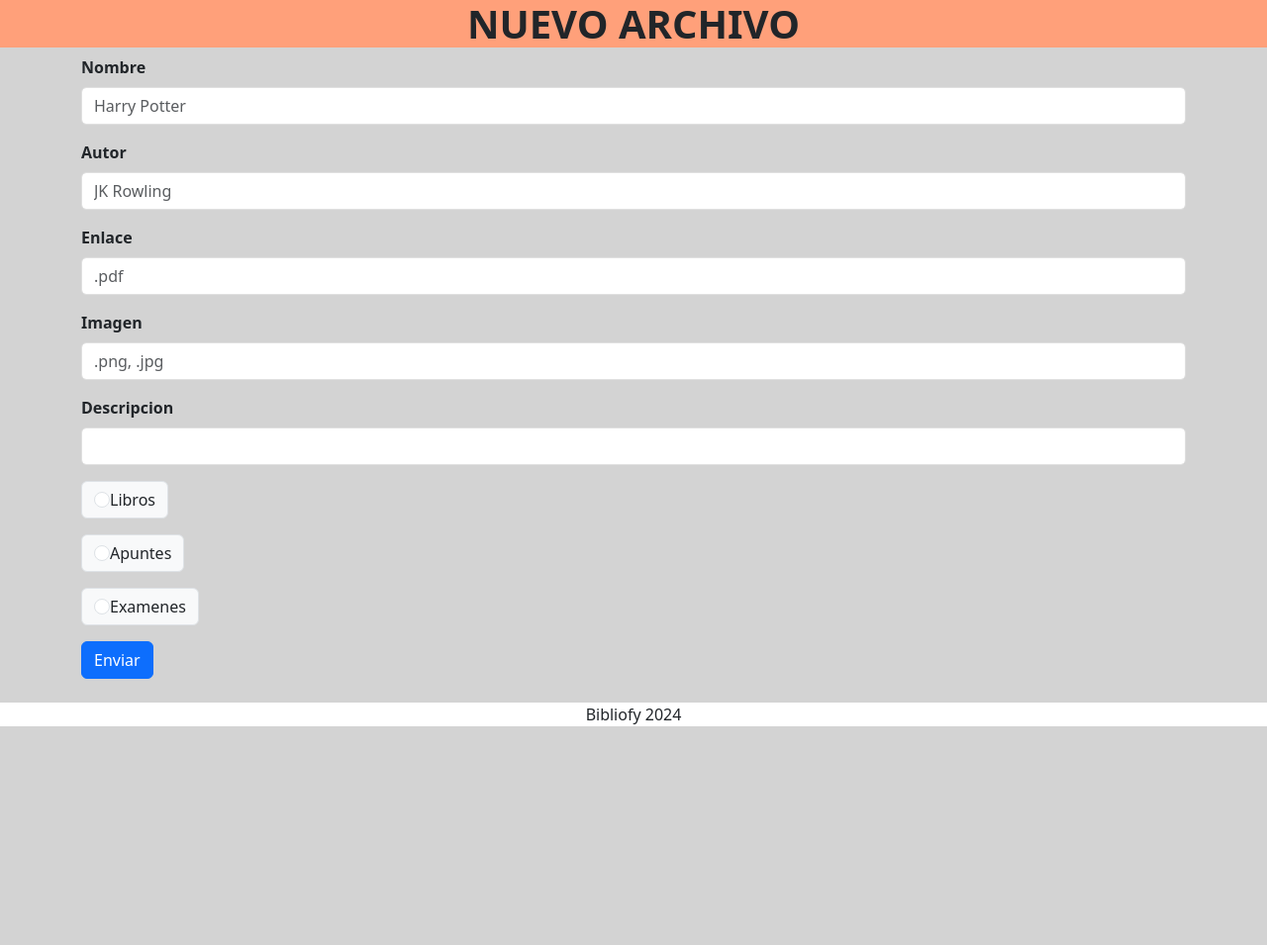
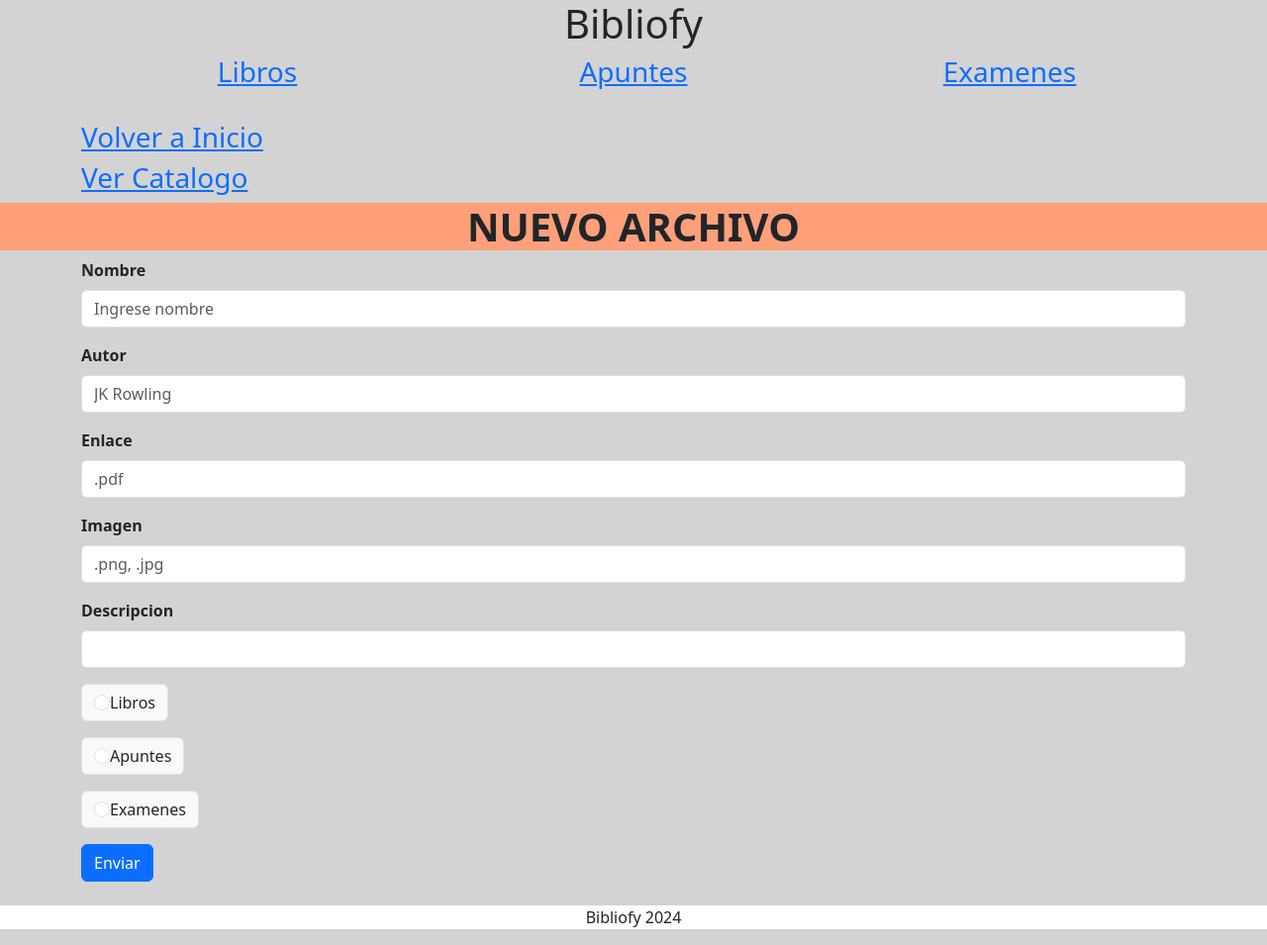
Before and after one commit to AntMendez/TP-Final---Intro, a Flask app: page /publicar in a window 1280 px wide. Shown: the whole page at 99% size. Before the commit the page ends 734 px from the top, so only its background shows below. Run offline with Flask 3, Linux system fonts and the light colour scheme; some libraries are stand-ins or nearby versions.

Commit message:
Agrego navbar y menu para redirigir a inicio y catalogo

```diff
--- a/templates/form.html
+++ b/templates/form.html
@@ -30,6 +30,27 @@
 </head>
 <body>
 
+	<div class="container">
+		<h1 class="text-center">Bibliofy</h1>
+
+		<div class="row align-items-start">
+		    <div class="col text-center">
+		      <h3><a href='/libros'>Libros</a></h3>
+		    </div>
+		    <div class="col text-center">
+		      <h3><a href='/apuntes'>Apuntes</a></h3>
+		    </div>
+		    <div class="col text-center">
+		      <h3><a href='/examenes'>Examenes</a></h3>
+		    </div>
+		 </div>
+	</div>
+
+	<div class="container mt-4">
+		<h3><a href="/">Volver a Inicio</a></h3>
+		<h3><a href="/catalogo">Ver Catalogo</a></h3>
+	</div>
+
 	<h1 class="title">Nuevo Archivo</h1>
 
 	<!-- <form class="mb-3" onsubmit="crear_libro(event)">
@@ -50,7 +71,7 @@
 		<form onsubmit="crear_libro(event)">
 			<div class="mb-3">
 			  <label class="form-label">Nombre</label>
-			  <input type="text" class="form-control" name="nombre" placeholder="Harry Potter" required>
+			  <input type="text" class="form-control" name="nombre" placeholder="Ingrese nombre" required>
 			</div>
 
 			<div class="mb-3">
```
